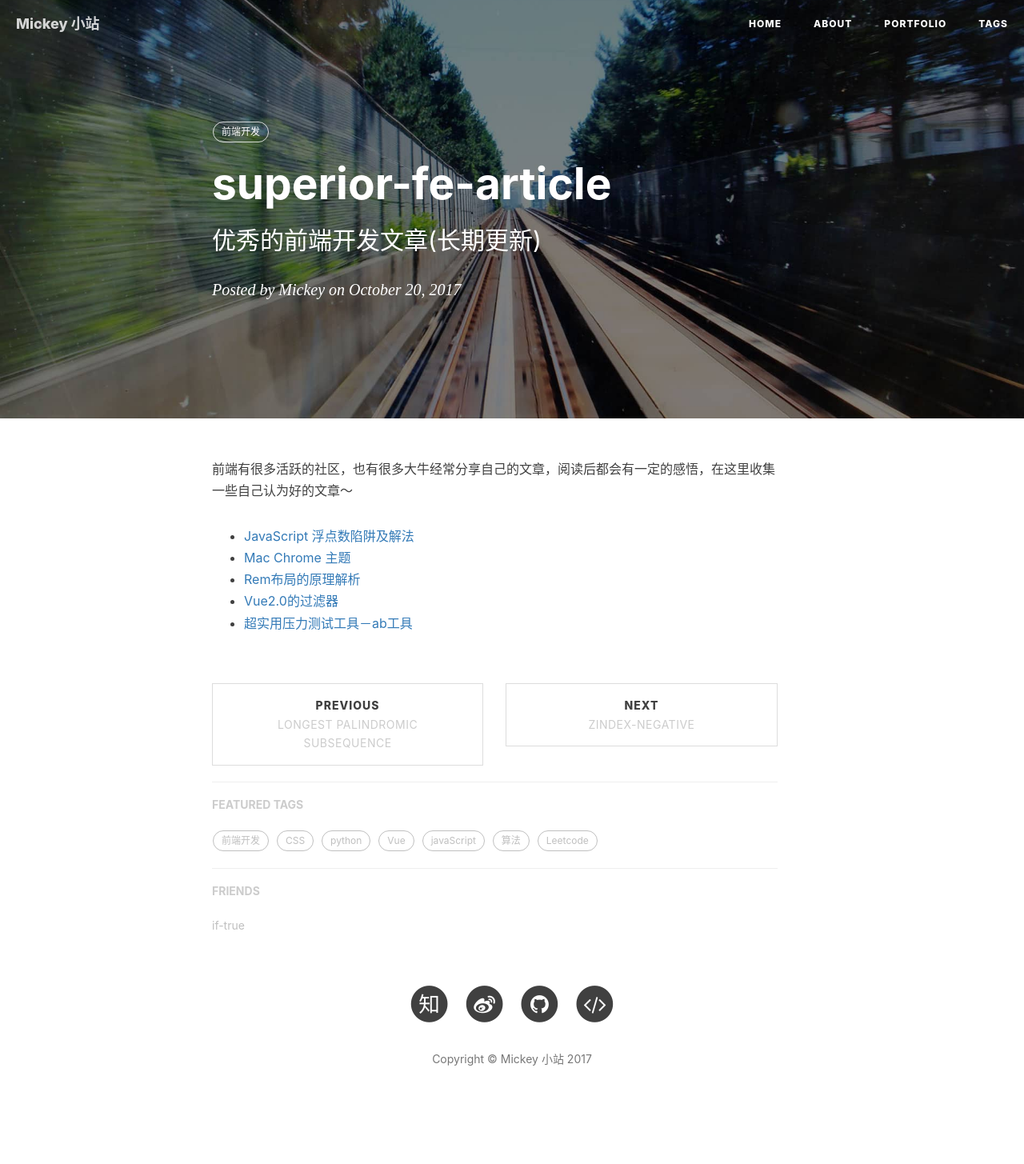
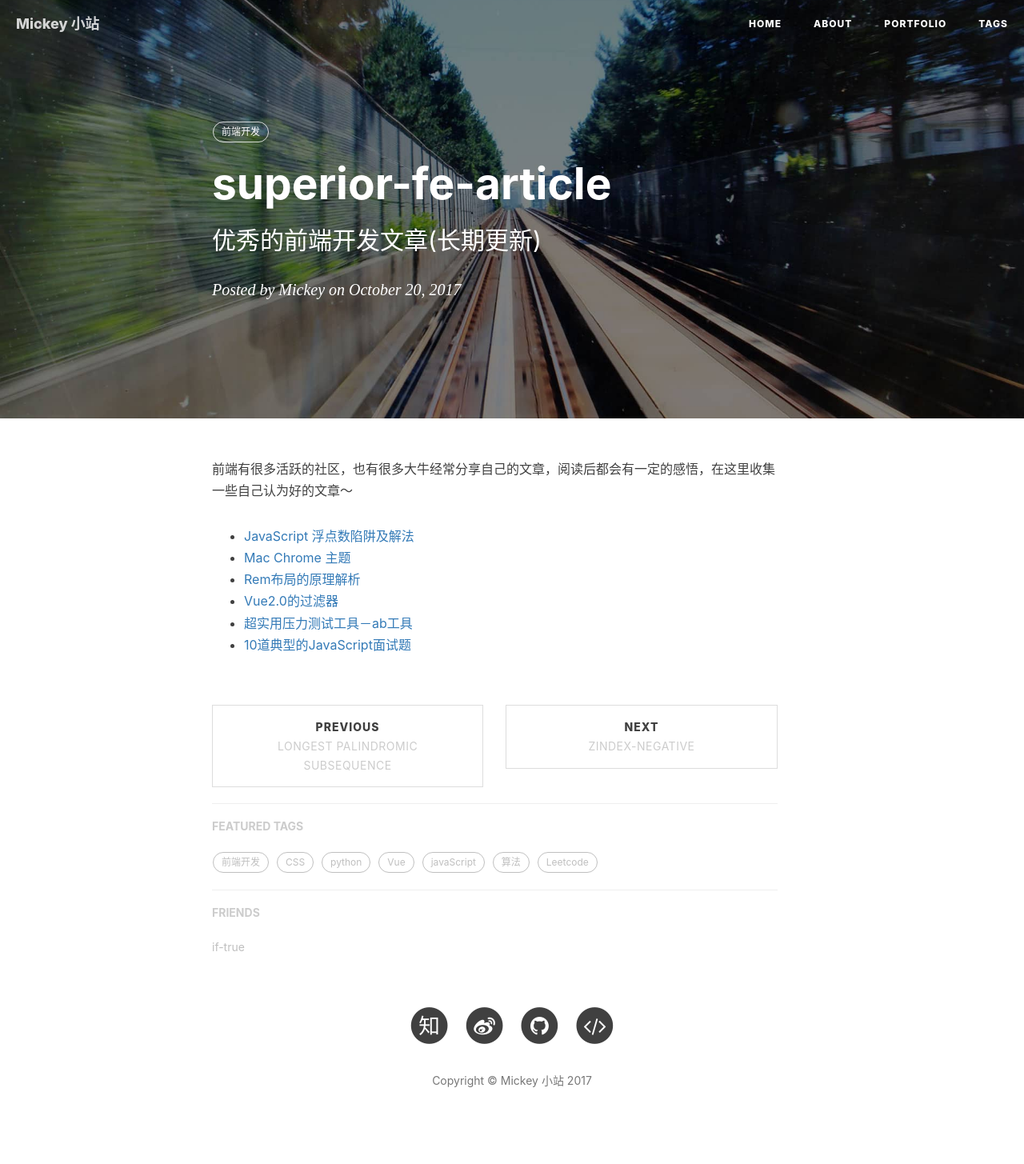
Before and after one commit to mickey0524/mickey0524.github.io, a Jekyll site: the page built from _posts/2017-10-20-superior-fe-article.md, in a window 1280 px wide. Shown: the whole page at 80% size. Built offline with Jekyll 4.4.1, drawn with Linux system fonts in a browser that asks for light colours; nearby versions of some CDN libraries; comment, search, counter and statistics services are not loaded; before the commit the page ends 1428 px from its top, so only the background shows below that.

Commit message:
feat(前端): 增加前端优秀的文章

```diff
--- a/_posts/2017-10-20-superior-fe-article.md
+++ b/_posts/2017-10-20-superior-fe-article.md
@@ -16,3 +16,4 @@ tags:
 * [Rem布局的原理解析](https://zhuanlan.zhihu.com/p/30413803?group_id=906220704115974144)
 * [Vue2.0的过滤器](https://www.w3cplus.com/vue/how-to-create-filters-in-vuejs.html)
 * [超实用压力测试工具－ab工具](http://www.jianshu.com/p/43d04d8baaf7)
+* [10道典型的JavaScript面试题](http://www.css88.com/archives/7052)
```
